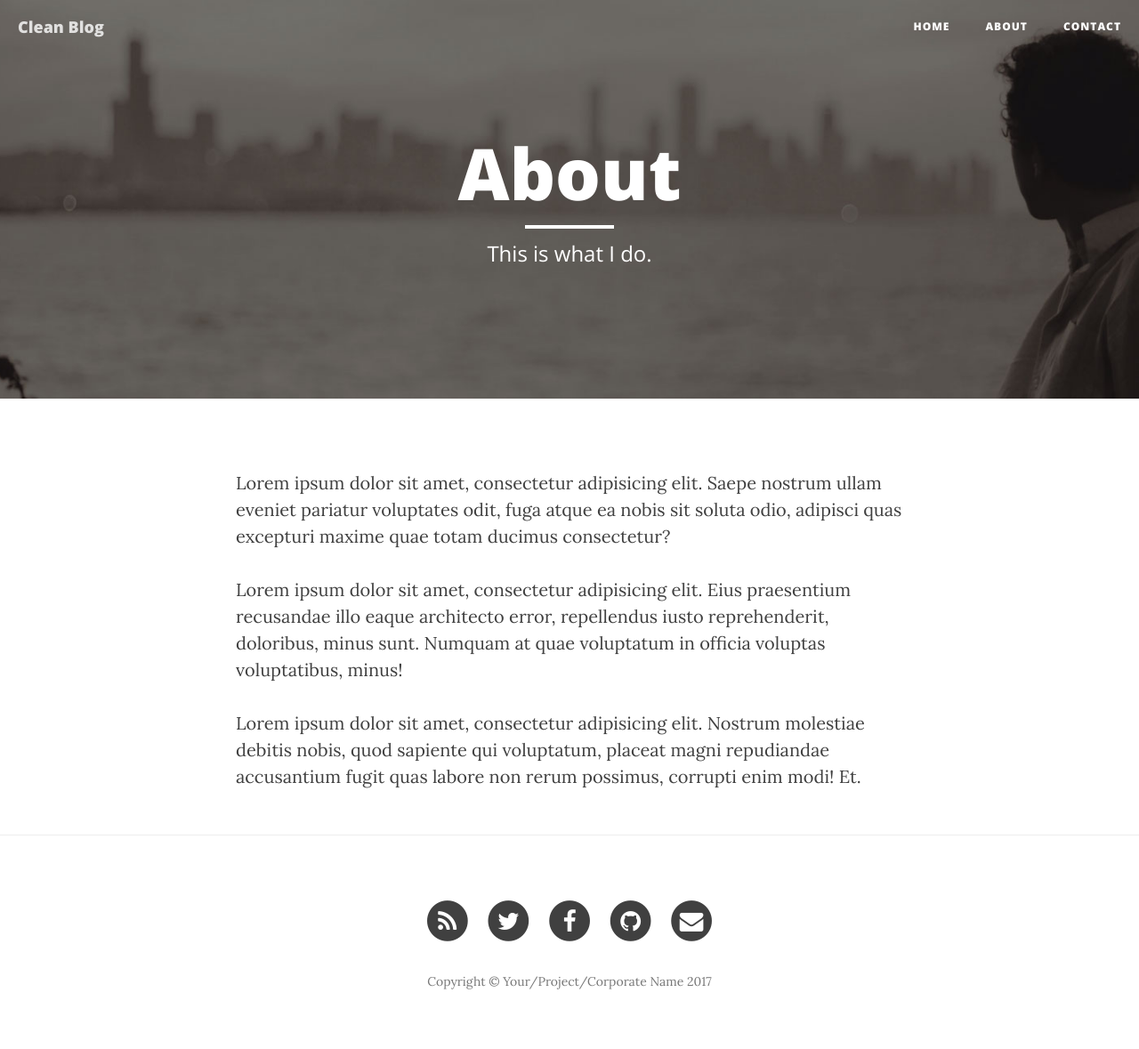
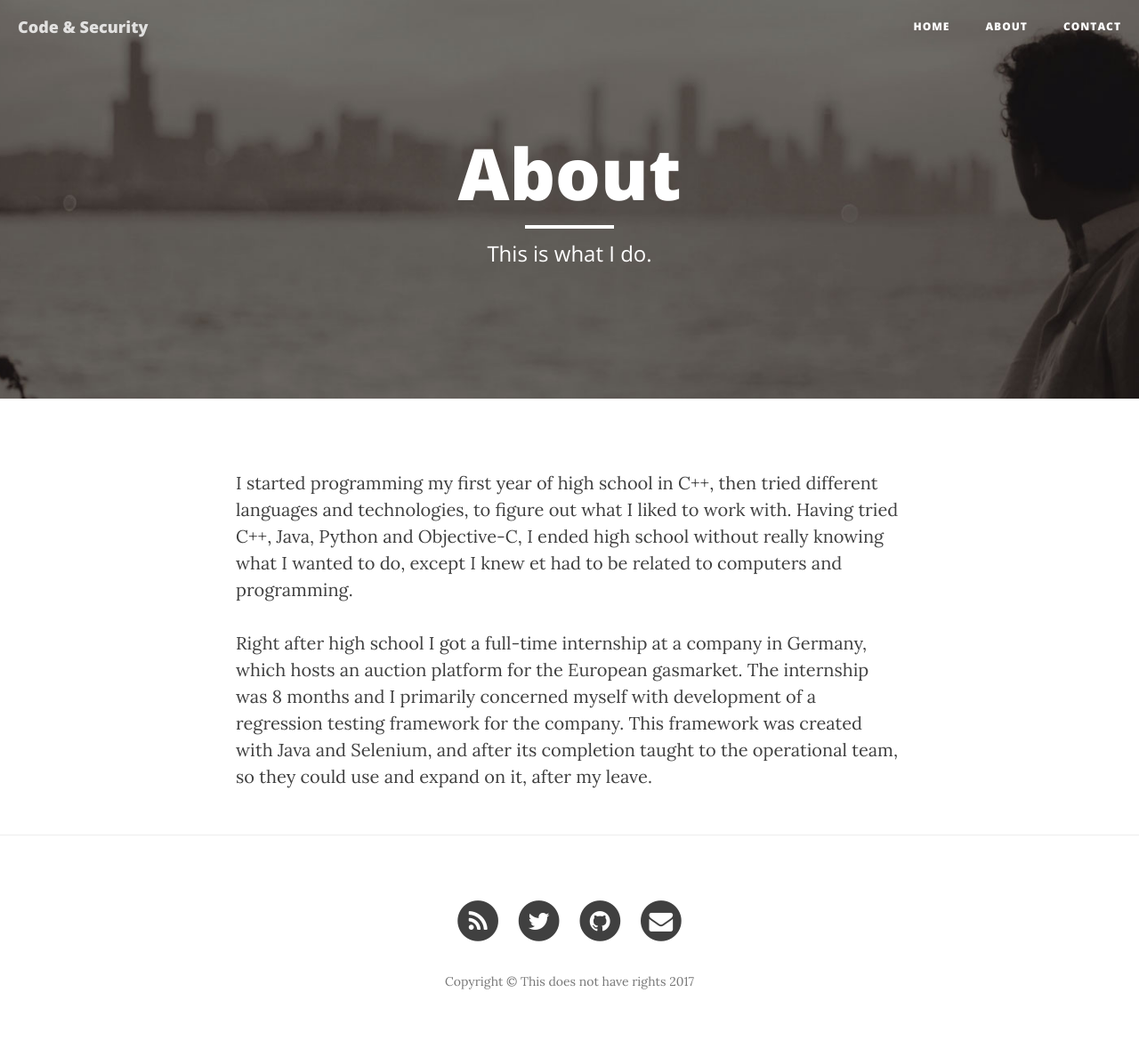
Before and after one commit to FredIngwersen/blog, a Jekyll site: the page built from about.html, in a window 1280 px wide. Shown: the whole page at 89% size. Built offline with Jekyll 4.4.1, drawn with Linux system fonts in a browser that asks for light colours; nearby versions of some CDN libraries.

Commit message:
needs personalization

```diff
--- a/_config.yml
+++ b/_config.yml
@@ -1,15 +1,14 @@
 # Site settings
-title: Clean Blog
+title: Code & Security
 header-img: img/home-bg.jpg
-email: your-email@yourdomain.com
-copyright_name: Your/Project/Corporate Name
-description: "Write your site description here. It will be used as your sites meta description as well!"
-baseurl: "/startbootstrap-clean-blog-jekyll"
-url: "http://yourdomain.com"
-twitter_username: SBootstrap
-github_username:  davidtmiller
-facebook_username:  StartBootstrap
-email_username:  your-email@yourdomain.com
+email: frederik.ingwersen@gmail.com
+copyright_name: This does not have rights
+description: "Blog & resumé of Frederik Ingwersen"
+baseurl: ""
+url: "http://fredingwersen.com"
+twitter_username: Fred_Ingwersen
+github_username:  FredIngwersen
+email_username:  frederik.ingwersen@gmail.com
 
 # Google Analytics
 # To enable google analytics, uncomment below line with a valid Google Tracking ID
--- a/about.html
+++ b/about.html
@@ -5,8 +5,6 @@ description: "This is what I do."
 header-img: "img/about-bg.jpg"
 ---
 
-<p>Lorem ipsum dolor sit amet, consectetur adipisicing elit. Saepe nostrum ullam eveniet pariatur voluptates odit, fuga atque ea nobis sit soluta odio, adipisci quas excepturi maxime quae totam ducimus consectetur?</p>
+<p>I started programming my first year of high school in C++, then tried different languages and technologies, to figure out what I liked to work with. Having tried C++, Java, Python and Objective-C, I ended high school without really knowing what I wanted to do, except I knew et had to be related to computers and programming.</p>
 
-<p>Lorem ipsum dolor sit amet, consectetur adipisicing elit. Eius praesentium recusandae illo eaque architecto error, repellendus iusto reprehenderit, doloribus, minus sunt. Numquam at quae voluptatum in officia voluptas voluptatibus, minus!</p>
-
-<p>Lorem ipsum dolor sit amet, consectetur adipisicing elit. Nostrum molestiae debitis nobis, quod sapiente qui voluptatum, placeat magni repudiandae accusantium fugit quas labore non rerum possimus, corrupti enim modi! Et.</p>
+<p>Right after high school I got a full-time internship at a company in Germany, which hosts an auction platform for the European gasmarket. The internship was 8 months and I primarily concerned myself with development of a regression testing framework for the company. This framework was created with Java and Selenium, and after its completion taught to the operational team, so they could use and expand on it, after my leave.</p>
```
